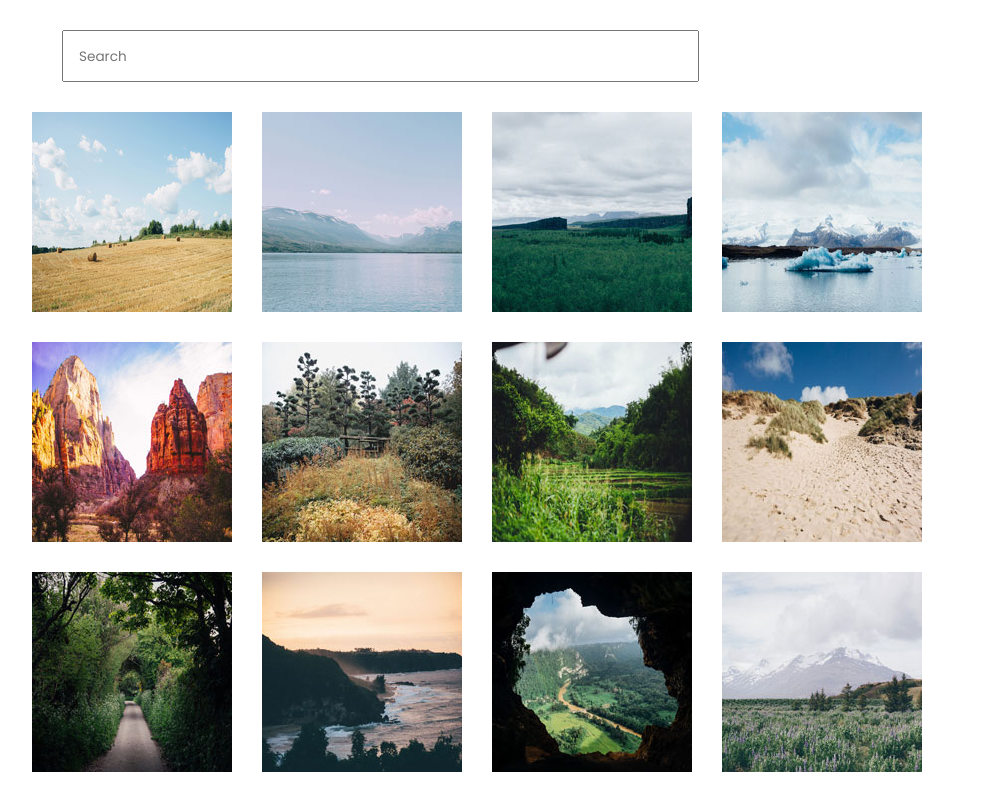
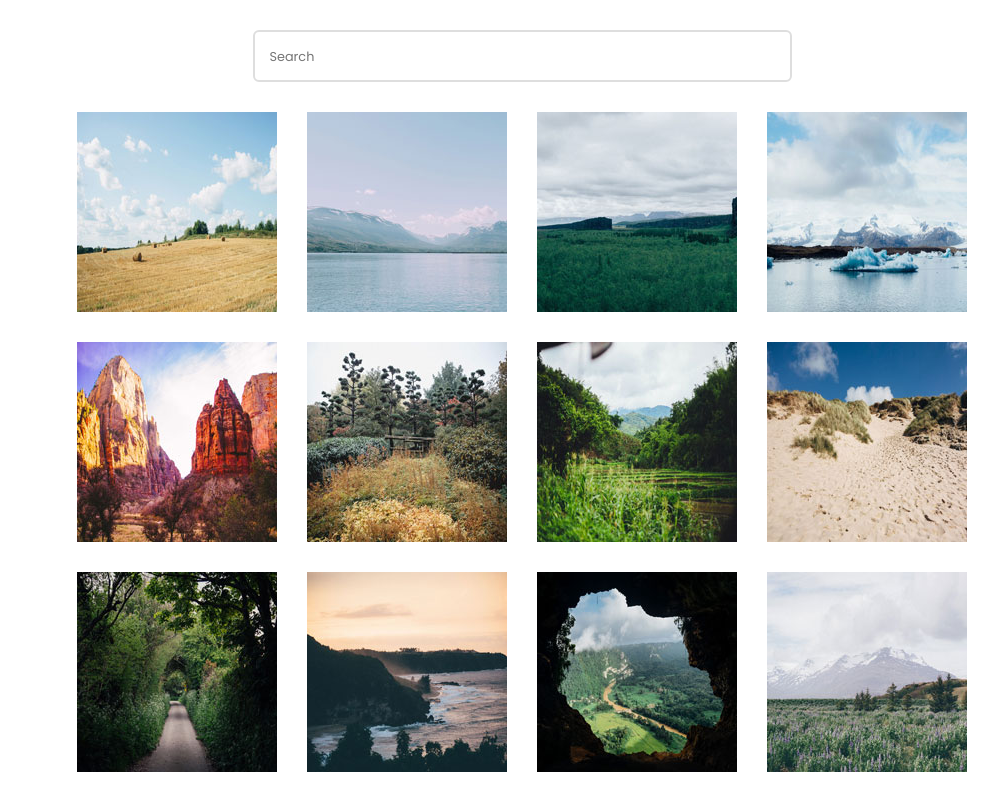
Before and after one commit to mdcrowson/photo-gallery, a plain HTML site: page index.html in a window 1280 px wide. Shown: the whole page, without its empty margins (118-1116 px from the left). Drawn offline with Linux system fonts and the light colour scheme.

Commit message:
Center gallery

```diff
--- a/css/styles.css
+++ b/css/styles.css
@@ -2,6 +2,7 @@
 
 * {
     font-family: 'Poppins', sans-serif;
+    color: #9b9b9b;
     box-sizing: border-box;
 }
 
@@ -9,6 +10,7 @@
     width: 90%;
     max-width: 980px;
     margin: 0 auto;
+    text-align: center;
 }
 
 
@@ -17,11 +19,13 @@
 input {
     padding: 15px;
     margin: 30px;
-    width: 65%;
+    width: 55%;
+    border: 2px solid #dedede;
+    border-radius: 6px;
 }
 
 input::placeholder {
-    font-size: .85em;
+    font-size: .8em;
 }
 
 
@@ -29,6 +33,7 @@ input::placeholder {
 
 .gallery {
     display: grid;
-    grid-template-columns: repeat(4, 200px);
+    grid-template-columns: repeat(auto-fit, minmax(100px, 200px));
     gap: 30px;
+    justify-content: center;
 }
```
